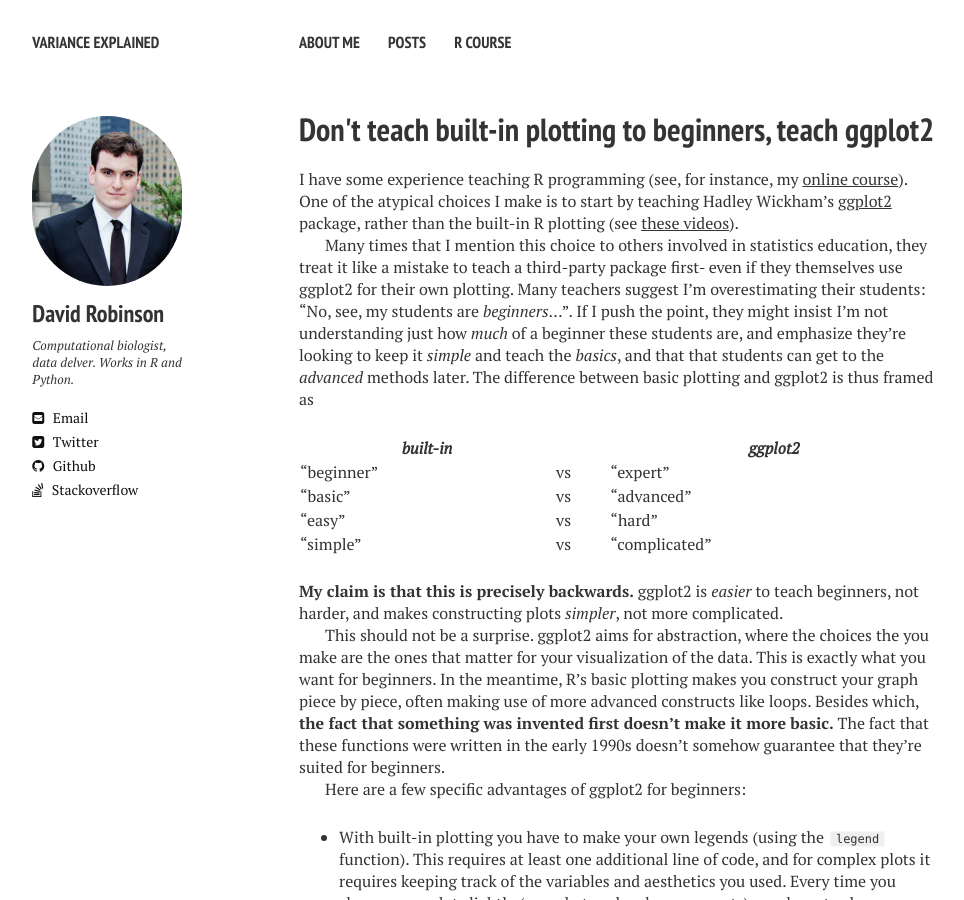
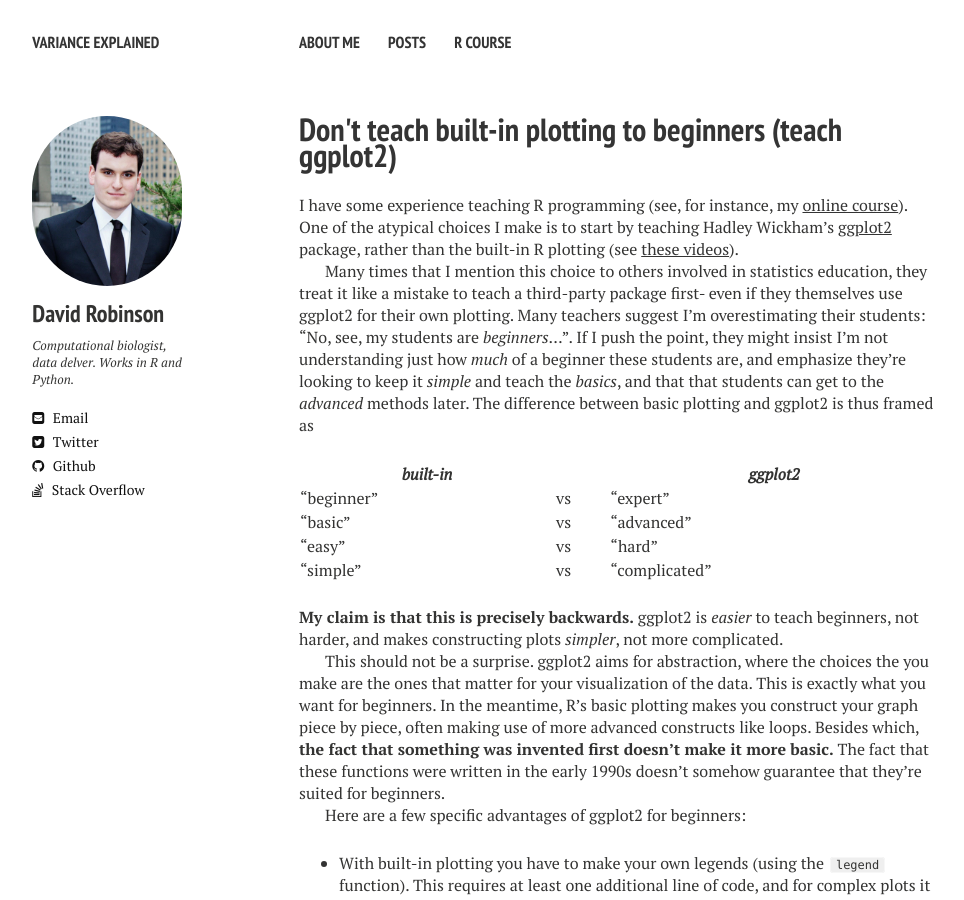
Before and after one commit to orenetar3/dgrtwo.github.com, a Jekyll site: the page built from _posts/2014-12-15-teach_ggplot2_to_beginners.md, in a window 1280 px wide and 900 px high. Shown: the whole window, without its empty margins (21-985 px from the left). Built offline with Jekyll 4.4.1, drawn with Linux system fonts in a browser that asks for light colours; nearby versions of some CDN libraries; some of the changed text lies outside the part shown.

Commit message:
Modified title of ggplot2 blog, spelling of Stack Overflow

```diff
--- a/_R/2014-12-15-teach_ggplot2_to_beginners.Rmd
+++ b/_R/2014-12-15-teach_ggplot2_to_beginners.Rmd
@@ -1,6 +1,6 @@
 ---
 layout: post
-title: "Don't teach built-in plotting to beginners, teach ggplot2"
+title: "Don't teach built-in plotting to beginners (teach ggplot2)"
 description: "If you're teaching built-in plotting in your statistics class, you're doing it wrong."
 category: r
 tags: [r, education, ggplot2]
--- a/_includes/_author-bio.html
+++ b/_includes/_author-bio.html
@@ -17,7 +17,7 @@
 {% if author.instagram %}<a href="http://instagram.com/{{ author.instagram }}" class="author-social" target="_blank"><i class="fa fa-instagram"></i> Instagram</a>{% endif %}
 {% if author.tumblr %}<a href="http://{{ author.tumblr }}.tumblr.com" class="author-social" target="_blank"><i class="fa fa-tumblr-square"></i> Tumblr</a>{% endif %}
 {% if author.github %}<a href="http://github.com/{{ author.github }}" class="author-social" target="_blank"><i class="fa fa-github"></i> Github</a>{% endif %}
-{% if author.stackoverflow %}<a href="http://stackoverflow.com/users/{{ author.stackoverflow }}" class="author-social" target="_blank"><i class="fa fa-stack-overflow"></i> Stackoverflow</a>{% endif %}
+{% if author.stackoverflow %}<a href="http://stackoverflow.com/users/{{ author.stackoverflow }}" class="author-social" target="_blank"><i class="fa fa-stack-overflow"></i> Stack Overflow</a>{% endif %}
 {% if author.lastfm %}<a href="http://lastfm.com/user/{{ author.lastfm }}" class="author-social" target="_blank"><i class="fa fa-music"></i> Last.fm</a>{% endif %}
 {% if author.dribbble %}<a href="http://dribbble.com/{{ author.dribbble }}" class="author-social" target="_blank"><i class="fa fa-dribbble"></i> Dribbble</a>{% endif %}
 {% if author.pinterest %}<a href="http://www.pinterest.com/{{ author.pinterest }}" class="author-social" target="_blank"><i class="fa fa-pinterest"></i> Pinterest</a>{% endif %}
--- a/_posts/2014-12-15-teach_ggplot2_to_beginners.md
+++ b/_posts/2014-12-15-teach_ggplot2_to_beginners.md
@@ -1,6 +1,6 @@
 ---
 layout: post
-title: "Don't teach built-in plotting to beginners, teach ggplot2"
+title: "Don't teach built-in plotting to beginners (teach ggplot2)"
 description: "If you're teaching built-in plotting in your statistics class, you're doing it wrong."
 category: r
 tags: [r, education, ggplot2]
```
